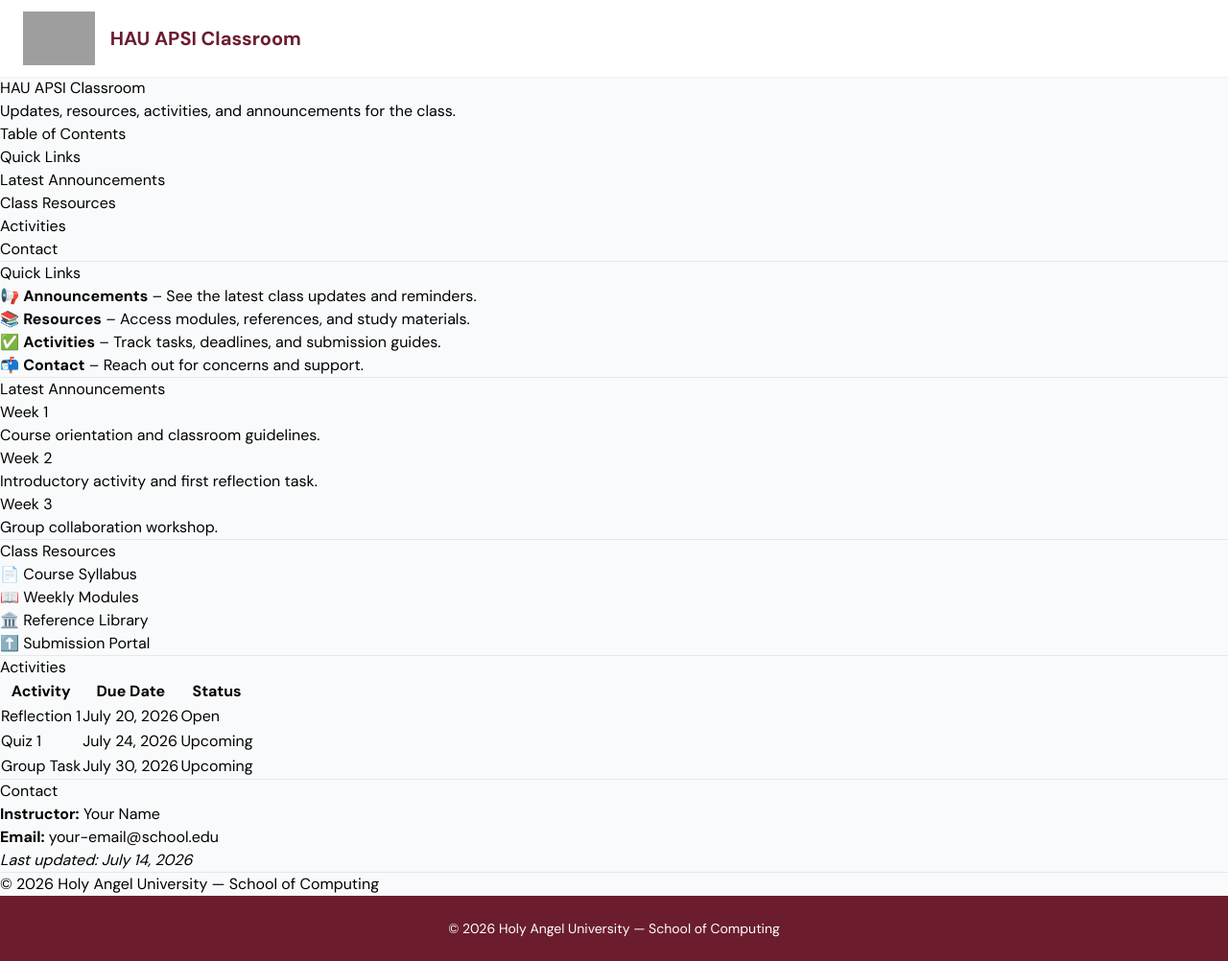
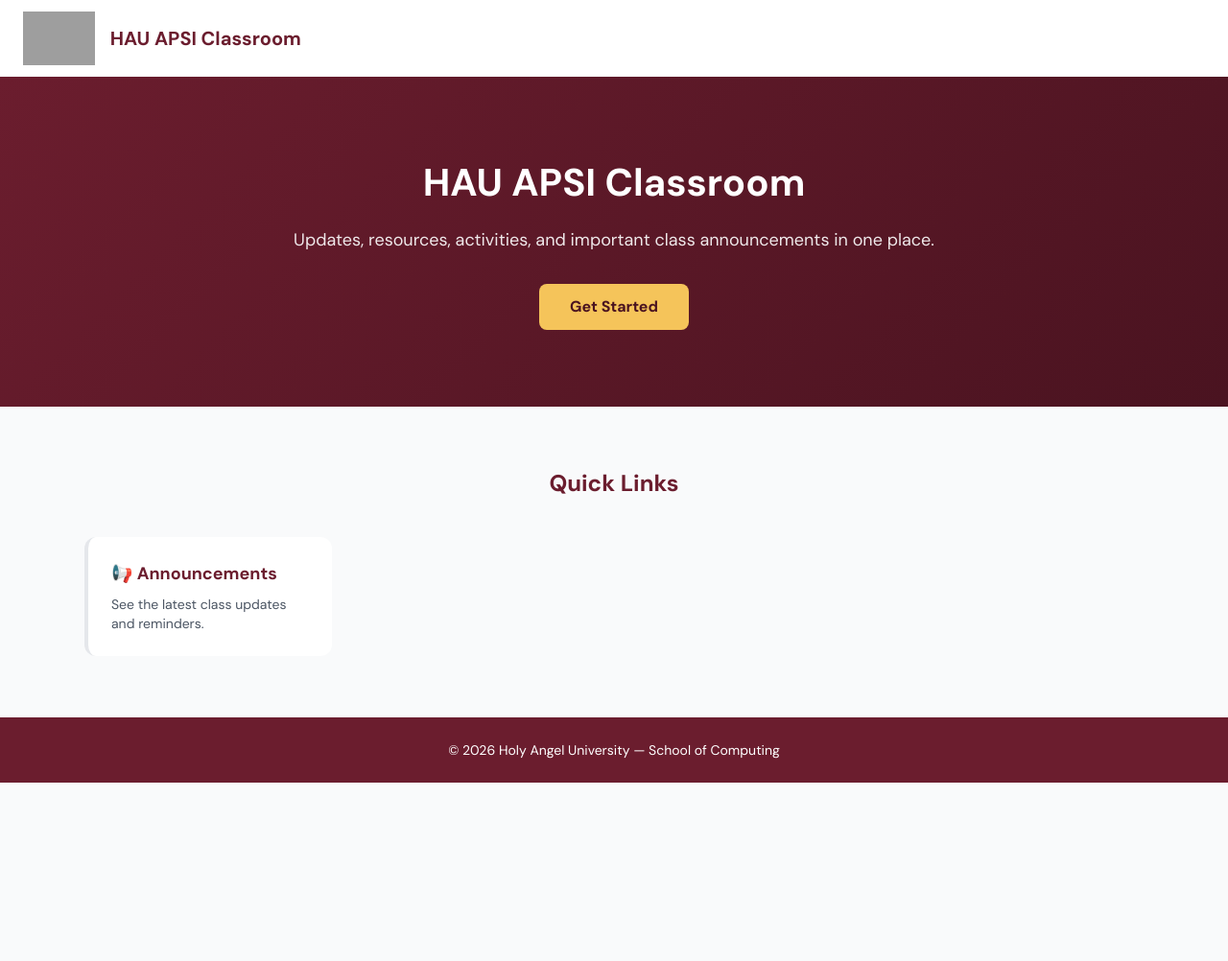
Before and after one commit to HAU-SOC/HAU-APSI-Classroom, a Jekyll site: the page built from home.md, in a window 1280 px wide. Shown: the whole page at 96% size. Built offline with Jekyll 4.4.1, drawn with Linux system fonts in a browser that asks for light colours; nearby versions of some CDN libraries; our own code applies the rules of GitHub Pages for plain Markdown files; after the commit the page ends 900 px from its top, so only the background shows below that; grey boxes are pictures that could not be loaded.

Commit message:
Update home.md

```diff
--- a/home.md
+++ b/home.md
@@ -1,64 +1,22 @@
-# HAU APSI Classroom
-
-Updates, resources, activities, and announcements for the class.
-
-## Table of Contents
-
-- [Quick Links](#quick-links)
-- [Latest Announcements](#latest-announcements)
-- [Class Resources](#class-resources)
-- [Activities](#activities)
-- [Contact](#contact)
-
+---
+layout: default
+title: Home | HAU APSI Classroom
 ---
 
-## Quick Links
+<section class="relative py-20 px-6 text-center text-white" style="background: linear-gradient(135deg, rgb(107, 29, 46), rgb(74, 19, 32));">
+  <div class="relative z-10 max-w-3xl mx-auto">
+    <h2 class="font-bold mb-4" style="font-size: 40px;">HAU APSI Classroom</h2>
+    <p class="text-lg opacity-90 mb-8">Updates, resources, activities, and important class announcements in one place.</p>
+    <a href="#quick-links" class="inline-block px-8 py-3 rounded-lg font-semibold text-maroon hover:opacity-90 transition" style="background: rgb(245, 196, 90); color: rgb(74, 19, 32);">Get Started</a>
+  </div>
+</section>
 
-- 📢 **Announcements** – See the latest class updates and reminders.
-- 📚 **Resources** – Access modules, references, and study materials.
-- ✅ **Activities** – Track tasks, deadlines, and submission guides.
-- 📬 **Contact** – Reach out for concerns and support.
-
----
-
-## Latest Announcements
-
-### Week 1
-Course orientation and classroom guidelines.
-
-### Week 2
-Introductory activity and first reflection task.
-
-### Week 3
-Group collaboration workshop.
-
----
-
-## Class Resources
-
-- 📄 Course Syllabus
-- 📖 Weekly Modules
-- 🏛️ Reference Library
-- ⬆️ Submission Portal
-
----
-
-## Activities
-
-| Activity      | Due Date      | Status    |
-|---------------|---------------|-----------|
-| Reflection 1  | July 20, 2026 | Open      |
-| Quiz 1        | July 24, 2026 | Upcoming  |
-| Group Task    | July 30, 2026 | Upcoming  |
-
----
-
-## Contact
-
-- **Instructor:** Your Name
-- **Email:** your-email@school.edu
-- *Last updated: July 14, 2026*
-
----
-
-© 2026 Holy Angel University — School of Computing
+<section id="quick-links" class="max-w-6xl mx-auto px-6 py-16">
+  <h2 class="text-2xl font-bold text-center mb-10" style="color: rgb(107, 29, 46);">Quick Links</h2>
+  <div class="grid grid-cols-1 sm:grid-cols-2 lg:grid-cols-4 gap-6">
+    <div class="rounded-xl p-6 border-l-4 border-maroon hover:shadow-lg transition cursor-pointer bg-white">
+      <h3 class="font-semibold text-lg mb-2" style="color: rgb(107, 29, 46);">📢 Announcements</h3>
+      <p class="text-sm text-gray-600">See the latest class updates and reminders.</p>
+    </div>
+    </div>
+</section>
```
